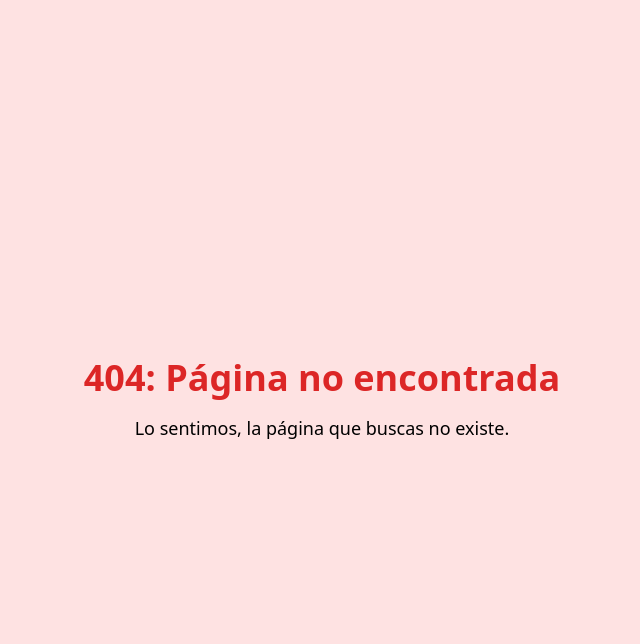
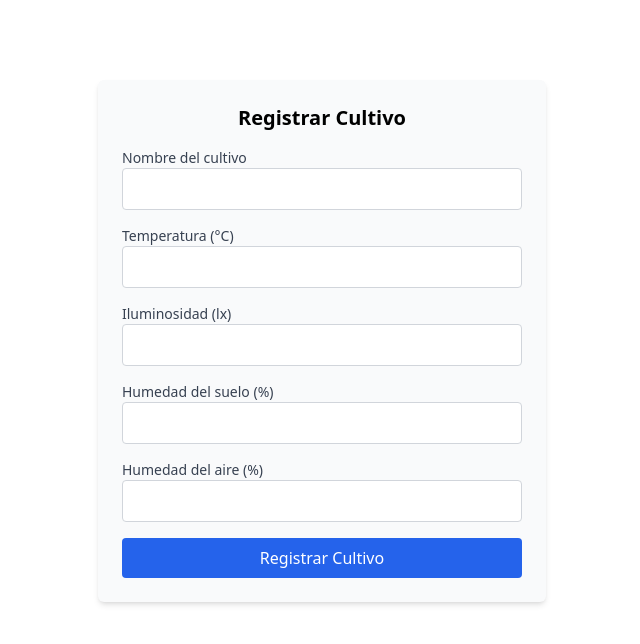
Before and after one commit to reyes1408/front-agrivoltaica, a React (Vite) app: page /registro-cultivo in a window 1280 px wide. Before the commit this address had no page. Shown: the top 644 px of the page, without its empty margins (318-958 px from the left). Built offline with nearby package versions, Linux system fonts and the light colour scheme.

Commit message:
Reubicación de ventanas

```diff
--- a/src/App.jsx
+++ b/src/App.jsx
@@ -5,6 +5,7 @@ import NotFound from "./pages/NotFound";
 import Reportes from "./pages/Reportes";
 import LoginView from "./pages/Login";
 import RegistroView from "./pages/RegistroView";
+import RegistroCultivo from "./pages/RegistroCultivo";
 
 const App = () => {
   return (
@@ -16,6 +17,7 @@ const App = () => {
           <Route path="/register" element={<RegistroView />} />
           <Route path="/graficas" element={<Graficas />} />
           <Route path="/reportes" element={<Reportes />} />
+          <Route path="/registro-cultivo" element={<RegistroCultivo />} />
           <Route path="*" element={<NotFound />} />
         </Routes>
       </Router>
--- a/src/components/Grafica.jsx
+++ b/src/components/Grafica.jsx
@@ -98,10 +98,10 @@ const Grafica = ({ nombreGrafica }) => {
         theme: "dark",
       },
       annotations: {
-        xaxis: [
+        yaxis: [
           {
-            x: "Mar",
-            x2: "Jul",
+            y: "200",
+            y2: "600",
             borderColor: "#FF5733",
             fillColor: "rgba(255, 87, 51, 0.2)",
             opacity: 0.4,
--- a/src/components/navbar.jsx
+++ b/src/components/navbar.jsx
@@ -16,13 +16,13 @@ const Navbar = () => {
               Parcelas
             </p>
           </Link>
-          <Link to="/reportes" className="px-2 py-1 bg-white rounded hover:bg-gray-200 flex gap-1">
-            <img src="https://cdn-icons-png.flaticon.com/512/3093/3093748.png" alt="" className='w-4 h-4' />
-            Reporte
+          <Link to="/register" className="px-2 py-1 bg-white rounded hover:bg-gray-200 flex gap-1">
+            <img src="https://cdn-icons-png.flaticon.com/512/747/747376.png" alt="" className='w-4 h-4' />
+            Registrar usuario
           </Link>
-          <Link to="/graficas" className="px-2 py-1 bg-white rounded hover:bg-gray-200 flex gap-1">
-            <img src="https://cdn-icons-png.flaticon.com/512/11128/11128057.png" alt="" className='w-5' />
-            Gráficas
+          <Link to="/registro-cultivo" className="px-2 py-1 bg-white rounded hover:bg-gray-200 flex gap-1">
+            <img src="https://cdn-icons-png.flaticon.com/512/8445/8445252.png" alt="" className='w-4 h-4' />
+            Registrar cultivo
           </Link>
         </div>
       </div>
--- a/src/pages/Login.jsx
+++ b/src/pages/Login.jsx
@@ -98,12 +98,12 @@ const LoginView = () => {
               Iniciar sesión
             </button>
           </form>
-          <div className="mt-4 flex items-center">
+          {/* <div className="mt-4 flex items-center">
             <p className="mr-2">¿No tiene una cuenta?</p>
             <Link to="/register" className="text-blue-500 hover:text-blue-700 text-sm">
               Regístrate
             </Link>
-          </div>
+          </div> */}
         </div>
       </div>
     </div>
--- /dev/null
+++ b/src/pages/RegistroCultivo.jsx
@@ -0,0 +1,147 @@
+import { useState } from "react";
+
+const RegistroCultivo = () => {
+  const [formData, setFormData] = useState({
+    nombre: "",
+    temp: "",
+    iluminosidad: "",
+    humedad_suelo: "",
+    humedad_aire: "",
+  });
+  const [mensaje, setMensaje] = useState(null);
+  const [error, setError] = useState(null);
+
+  const handleInputChange = (e) => {
+    setFormData({
+      ...formData,
+      [e.target.name]: e.target.value,
+    });
+  };
+
+  const handleSubmit = async (e) => {
+    e.preventDefault();
+    const token = localStorage.getItem("authToken"); // Obtener token de autenticación
+
+    try {
+      const response = await fetch("http://localhost:3000/cultivos", {
+        method: "POST",
+        headers: {
+          "Content-Type": "application/json",
+          Authorization: `Bearer ${token}`,
+        },
+        body: JSON.stringify(formData),
+      });
+
+      if (response.ok) {
+        const data = await response.json();
+        setMensaje(`Cultivo "${data.nombre}" registrado exitosamente.`);
+        setError(null);
+        setFormData({
+          nombre: "",
+          temp: "",
+          iluminosidad: "",
+          humedad_suelo: "",
+          humedad_aire: "",
+        });
+      } else {
+        const errorData = await response.json();
+        setError(errorData.error || "Error al registrar el cultivo.");
+        setMensaje(null);
+      }
+    } catch (err) {
+      console.error("Error al conectar con el servidor:", err);
+      setError("No se pudo conectar con el servidor.");
+      setMensaje(null);
+    }
+  };
+
+  return (
+    <div className="max-w-md mx-auto p-6 bg-gray-50 shadow-md rounded-md mt-20">
+      <h2 className="text-xl font-bold mb-4 text-center">Registrar Cultivo</h2>
+
+      {mensaje && <p className="text-green-600 text-center">{mensaje}</p>}
+      {error && <p className="text-red-600 text-center">{error}</p>}
+
+      <form onSubmit={handleSubmit} className="space-y-4">
+        <div>
+          <label className="block text-sm font-medium text-gray-700">
+            Nombre del cultivo
+          </label>
+          <input
+            type="text"
+            name="nombre"
+            value={formData.nombre}
+            onChange={handleInputChange}
+            required
+            className="w-full p-2 border border-gray-300 rounded"
+          />
+        </div>
+
+        <div>
+          <label className="block text-sm font-medium text-gray-700">
+            Temperatura (°C)
+          </label>
+          <input
+            type="number"
+            name="temp"
+            value={formData.temp}
+            onChange={handleInputChange}
+            required
+            className="w-full p-2 border border-gray-300 rounded"
+          />
+        </div>
+
+        <div>
+          <label className="block text-sm font-medium text-gray-700">
+            Iluminosidad (lx)
+          </label>
+          <input
+            type="number"
+            name="iluminosidad"
+            value={formData.iluminosidad}
+            onChange={handleInputChange}
+            required
+            className="w-full p-2 border border-gray-300 rounded"
+          />
+        </div>
+
+        <div>
+          <label className="block text-sm font-medium text-gray-700">
+            Humedad del suelo (%)
+          </label>
+          <input
+            type="number"
+            name="humedad_suelo"
+            value={formData.humedad_suelo}
+            onChange={handleInputChange}
+            required
+            className="w-full p-2 border border-gray-300 rounded"
+          />
+        </div>
+
+        <div>
+          <label className="block text-sm font-medium text-gray-700">
+            Humedad del aire (%)
+          </label>
+          <input
+            type="number"
+            name="humedad_aire"
+            value={formData.humedad_aire}
+            onChange={handleInputChange}
+            required
+            className="w-full p-2 border border-gray-300 rounded"
+          />
+        </div>
+
+        <button
+          type="submit"
+          className="w-full py-2 px-4 bg-blue-600 text-white rounded hover:bg-blue-700 transition duration-200"
+        >
+          Registrar Cultivo
+        </button>
+      </form>
+    </div>
+  );
+};
+
+export default RegistroCultivo;
```
